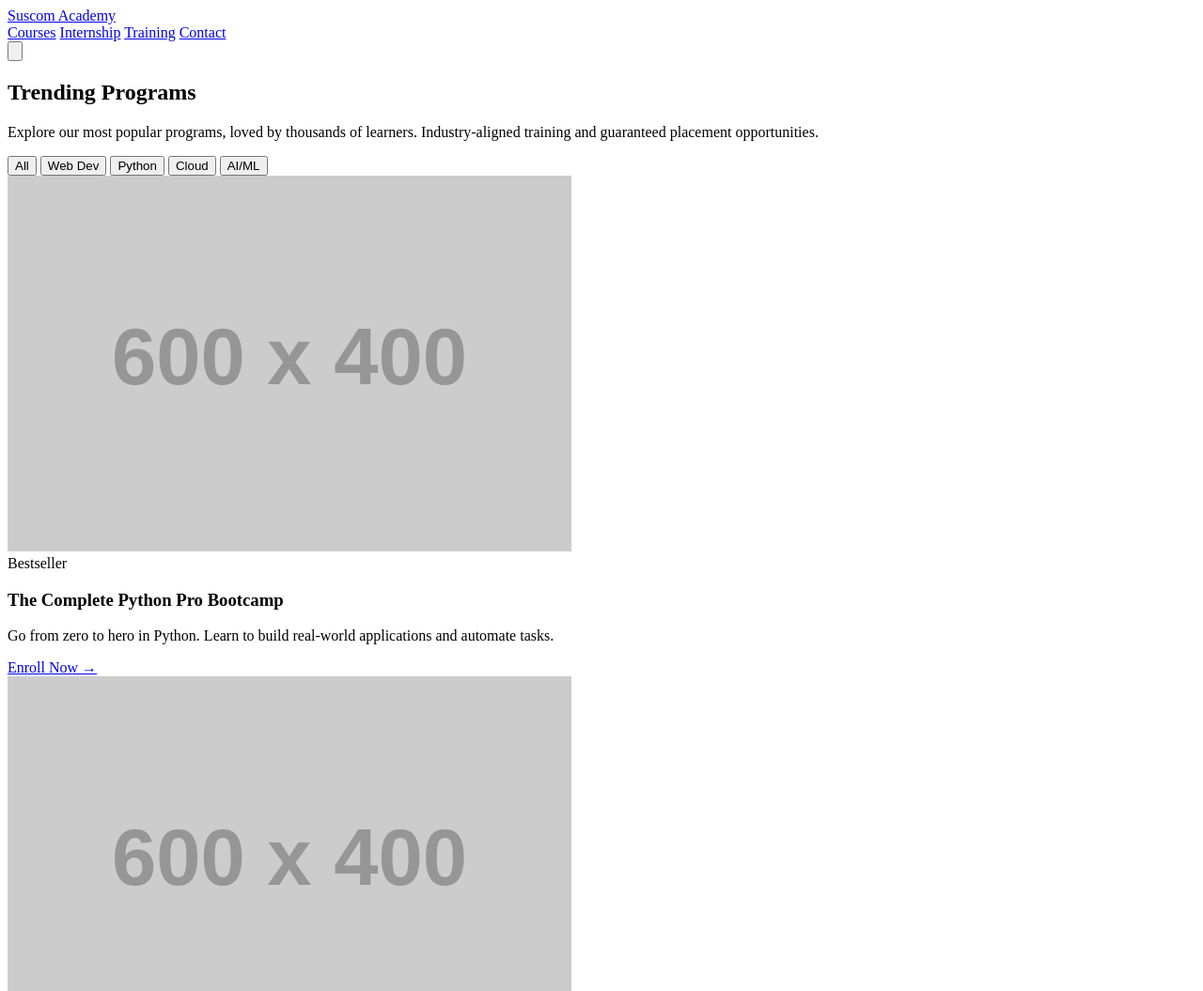
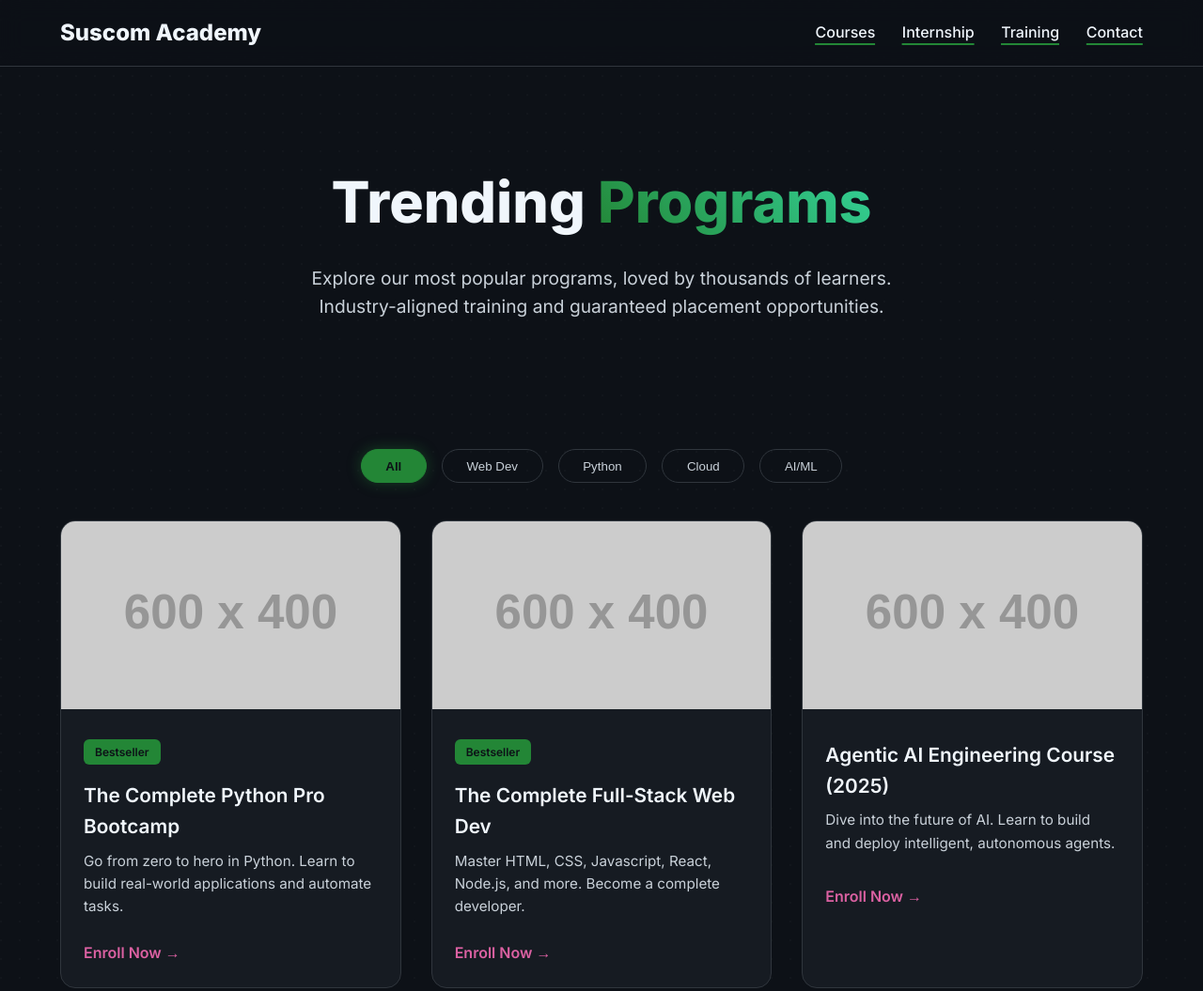
Before and after one commit to proanujbamne/mywebsite, a website: page program.html in a window 1280 px wide. Shown: the top 1055 px of the page at 94% size. Drawn offline with Linux system fonts and the light colour scheme; the site is published under a folder, as on GitHub Pages, so addresses that start at the root find nothing; placeholder pictures from the web are drawn by us.

Commit message:
this is final

```diff
--- a/program.html
+++ b/program.html
@@ -7,7 +7,7 @@
     <link rel="preconnect" href="https://fonts.googleapis.com">
     <link rel="preconnect" href="https://fonts.gstatic.com" crossorigin>
     <link href="https://fonts.googleapis.com/css2?family=Inter:wght@400;500;600;700;800&display=swap" rel="stylesheet">
-    <link rel="stylesheet" href="/course.css">
+    <link rel="stylesheet" href="course.css">
 
 </head>
 <body>
```
